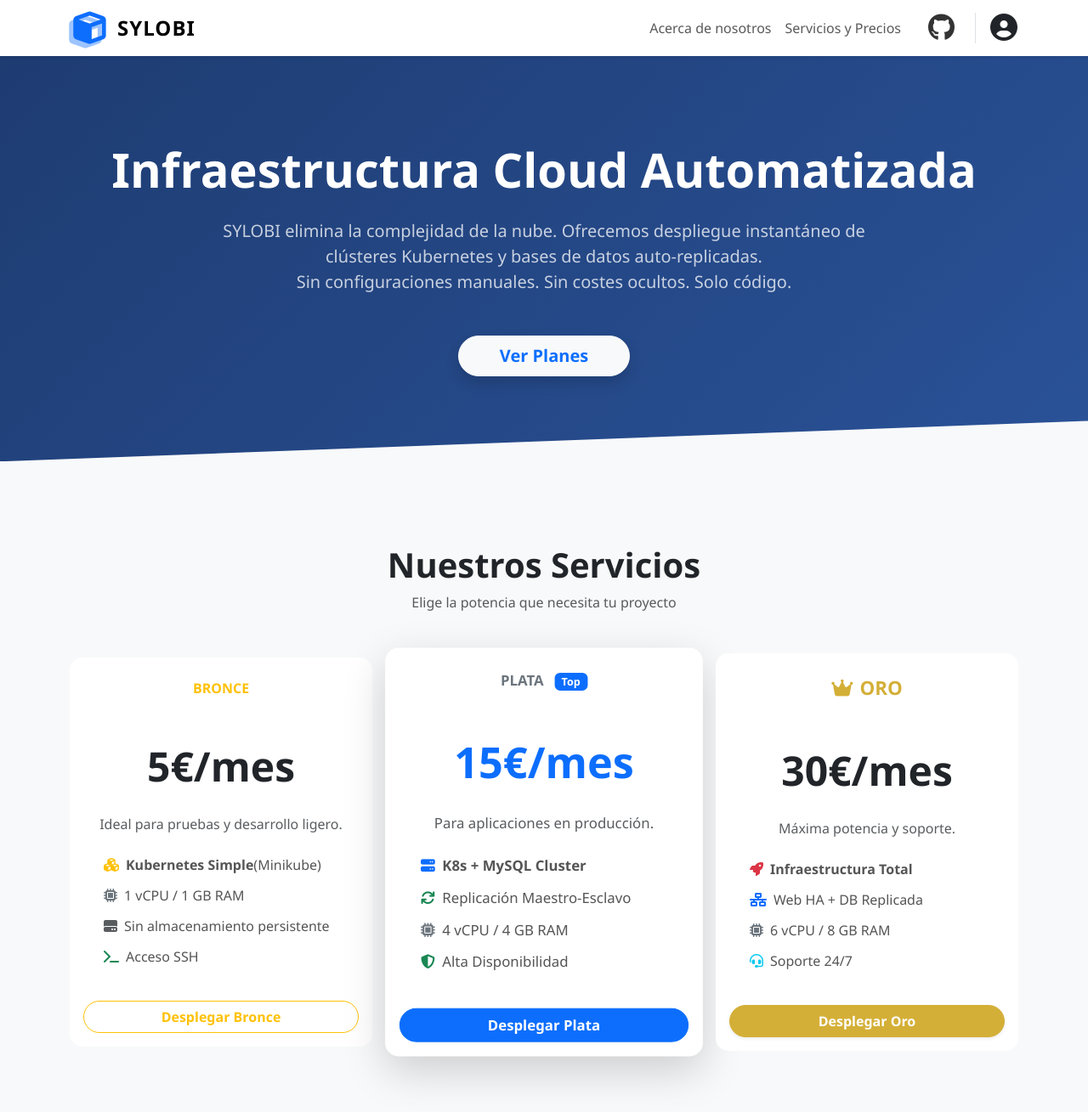
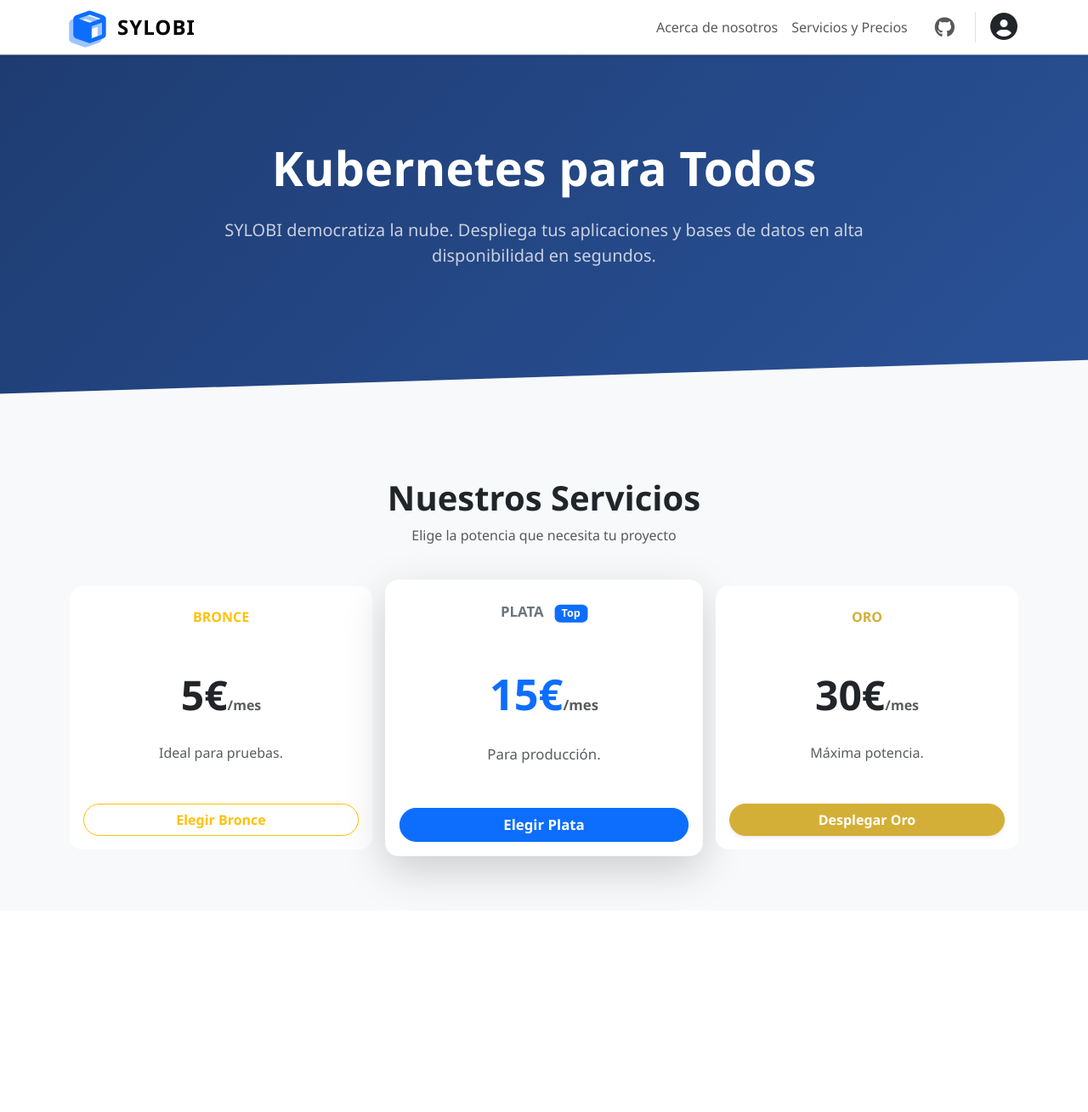
Before and after one commit to leonardsyloadm-cyber/SYLO-Kubernetes-for-all, a PHP site: page / in a window 1280 px wide. Shown: the whole page at 85% size. After the commit the page ends 1052 px from the top, so only its background shows below. Run offline with PHP 8.4, Linux system fonts and the light colour scheme.

Commit message:
He añadido la base de datos del sistema sylo, es una version preliminar pero bueno, el nuevo dockerfile sirve para crear nuestro kubernete de base de datos y el index se relaciona con la base SYLO

```diff
--- a/sylo-web/index.php
+++ b/sylo-web/index.php
@@ -1,35 +1,80 @@
 <?php
-// --- LÓGICA DE BACKEND (PHP) ---
+// --- CONFIGURACIÓN DE LA BASE DE DATOS ---
+// Nombre del host del servicio/contenedor de la base de datos
+$servername = "kylo-main-db";
+$username = "sylo_app";
+$password = "sylo_app_pass";
+$dbname = "kylo_main_db";
 
+// --- LÓGICA DEL BACKEND ---
 if ($_SERVER["REQUEST_METHOD"] == "POST") {
+    // Leemos el JSON que envía el JavaScript
     $data = json_decode(file_get_contents('php://input'), true);
 
     if ($data) {
-        $plan = htmlspecialchars($data['plan']);
-        $cliente = htmlspecialchars($data['cliente']);
-        $id_pedido = time();
+        $plan_name = htmlspecialchars($data['plan']);
+        // Simulamos que el cliente es el email (en el futuro vendrá del login)
+        $cliente_email = htmlspecialchars($data['cliente']);
 
-        // Estructura del pedido
-        $contenido_pedido = json_encode([
-            "id" => $id_pedido,
-            "plan" => $plan,         // "Bronce", "Plata" u "Oro"
-            "cliente" => $cliente,
-            "fecha" => date("Y-m-d H:i:s")
-        ]);
+        try {
+            // 1. CONECTAR A LA BASE DE DATOS (PDO)
+            $conn = new PDO("mysql:host=$servername;dbname=$dbname", $username, $password);
+            // Activamos el modo de excepciones para capturar errores
+            $conn->setAttribute(PDO::ATTR_ERRMODE, PDO::ERRMODE_EXCEPTION);
 
-        // ESCRIBIMOS EN EL VOLUMEN COMPARTIDO
-        $archivo = "/buzon/pedido_" . $id_pedido . ".json";
+            // 2. BUSCAR EL ID DEL PLAN EN LA TABLA 'plans'
+            // Usamos sentencias preparadas (prepare/execute) para EVITAR INYECCIÓN SQL
+            $stmt = $conn->prepare("SELECT id FROM plans WHERE name = :name");
+            $stmt->execute(['name' => $plan_name]);
+            $plan_row = $stmt->fetch(PDO::FETCH_ASSOC);
 
-        if (file_put_contents($archivo, $contenido_pedido) !== false) {
-             $mensaje = "¡ORDEN RECIBIDA! El despliegue del plan '$plan' ha comenzado en segundo plano (Pedido #$id_pedido).";
-             $mensaje .= "\nEl sistema Worker iniciará la creación de la infraestructura en breve.";
-             $status = "success";
-        } else {
-             $mensaje = "Error crítico: No se pudo escribir en el buzón de pedidos (/buzon).";
-             $status = "error";
+            if (!$plan_row) {
+                throw new Exception("El plan '$plan_name' no existe en el catálogo.");
+            }
+            $plan_id = $plan_row['id'];
+
+            // 3. GUARDAR O ACTUALIZAR EL USUARIO EN 'users'
+            // Si el email ya existe, actualizamos el ID para obtenerlo
+            $stmt = $conn->prepare("INSERT INTO users (email, password_hash, company_name) VALUES (:email, 'hash_dummy', 'Cliente Web')
+                                    ON DUPLICATE KEY UPDATE id=LAST_INSERT_ID(id)");
+            $stmt->execute(['email' => $cliente_email]);
+            $user_id = $conn->lastInsertId();
+
+            // 4. CREAR LA ORDEN DE COMPRA EN 'orders'
+            $stmt = $conn->prepare("INSERT INTO orders (user_id, plan_id, status) VALUES (:uid, :pid, 'pending')");
+            $stmt->execute(['uid' => $user_id, 'pid' => $plan_id]);
+            $order_id = $conn->lastInsertId(); // Obtenemos el ID único de la orden
+
+            // 5. ESCRIBIR EN EL BUZÓN (La señal para el Orquestador)
+            // Ahora el JSON incluye el ID real de la base de datos para trazabilidad
+            $contenido_pedido = json_encode([
+                "id" => $order_id,
+                "plan" => $plan_name,
+                "cliente" => $cliente_email,
+                "db_user_id" => $user_id,
+                "fecha" => date("Y-m-d H:i:s")
+            ]);
+
+            $archivo_buzon = "/buzon/orden_" . $order_id . ".json";
+
+            if (!file_put_contents($archivo_buzon, $contenido_pedido)) {
+                throw new Exception("Error crítico escribiendo en el sistema de archivos (/buzon).");
+            }
+
+            $mensaje = "¡COMPRA REGISTRADA! Orden #$order_id guardada en Base de Datos.\nEl orquestador ha recibido la señal.";
+            $status = "success";
+
+        } catch(PDOException $e) {
+            // Error de conexión o consulta SQL
+            $mensaje = "Error de Base de Datos: " . $e->getMessage();
+            $status = "error";
+        } catch(Exception $e) {
+            // Otros errores
+            $mensaje = "Error: " . $e->getMessage();
+            $status = "error";
         }
 
-        // Respuesta inmediata
+        // Devolvemos respuesta JSON al navegador
         header('Content-Type: application/json');
         echo json_encode(["mensaje" => $mensaje, "status" => $status]);
         exit;
@@ -64,24 +109,6 @@ if ($_SERVER["REQUEST_METHOD"] == "POST") {
         }
         .card-price:hover { transform: translateY(-10px); box-shadow: 0 15px 30px rgba(0,0,0,0.15); }
         .price-tag { font-size: 3rem; font-weight: 800; color: var(--sylo-dark); margin: 20px 0; }
-        .feature-list { padding: 0 20px; }
-        .feature-list li { margin-bottom: 12px; color: #555; display: flex; align-items: center; }
-
-        /* Botón GitHub */
-        .github-btn { color: #333; transition: color 0.3s; }
-        .github-btn:hover { color: var(--sylo-primary); }
-
-        .log-display {
-            font-family: monospace;
-            white-space: pre-wrap;
-            background-color: #e9ecef;
-            border: 1px solid #ced4da;
-            padding: 10px;
-            max-height: 300px;
-            overflow-y: scroll;
-            margin-top: 10px;
-            font-size: 0.8rem;
-        }
     </style>
 </head>
 <body>
@@ -103,14 +130,7 @@ if ($_SERVER["REQUEST_METHOD"] == "POST") {
                 <ul class="navbar-nav ms-auto align-items-center">
                     <li class="nav-item"><a class="nav-link" href="#nosotros">Acerca de nosotros</a></li>
                     <li class="nav-item"><a class="nav-link" href="#servicios">Servicios y Precios</a></li>
-
-                    <!-- ENLACE AL REPOSITORIO GITHUB -->
-                    <li class="nav-item ms-3">
-                        <a class="nav-link github-btn" href="https://github.com/leonardsyloadm-cyber/SYLO-Kubernetes-for-all" target="_blank" title="Ver Código en GitHub">
-                            <i class="fab fa-github fa-2x"></i>
-                        </a>
-                    </li>
-
+                    <li class="nav-item ms-3"><a class="nav-link" href="#" target="_blank"><i class="fab fa-github fa-xl"></i></a></li>
                     <li class="nav-item ms-3 border-start ps-3">
                         <button class="btn btn-link text-dark p-0" data-bs-toggle="modal" data-bs-target="#loginModal">
                             <i class="fas fa-user-circle fa-2x"></i>
@@ -121,90 +141,62 @@ if ($_SERVER["REQUEST_METHOD"] == "POST") {
         </div>
     </nav>
 
-    <!-- ACERCA DE NOSOTROS (HERO) -->
+    <!-- HERO SECTION -->
     <section id="nosotros" class="hero text-center">
         <div class="container">
-            <h1 class="display-4 fw-bold mb-4">Infraestructura Cloud Automatizada</h1>
+            <h1 class="display-4 fw-bold mb-4">Kubernetes para Todos</h1>
             <p class="lead mb-5 w-75 mx-auto opacity-75">
-                SYLOBI elimina la complejidad de la nube. Ofrecemos despliegue instantáneo de clústeres Kubernetes y bases de datos auto-replicadas.
-                <br>Sin configuraciones manuales. Sin costes ocultos. Solo código.
+                SYLOBI democratiza la nube. Despliega tus aplicaciones y bases de datos en alta disponibilidad en segundos.
             </p>
-            <a href="#servicios" class="btn btn-light btn-lg px-5 fw-bold text-primary rounded-pill shadow">Ver Planes</a>
         </div>
     </section>
 
-    <!-- SECCIÓN SERVICIOS Y PRECIOS -->
+    <!-- SECCIÓN PRECIOS -->
     <section id="servicios" class="py-5">
         <div class="container">
             <div class="text-center mb-5">
                 <h2 class="fw-bold display-6">Nuestros Servicios</h2>
                 <p class="text-muted">Elige la potencia que necesita tu proyecto</p>
-
-                <!-- Alerta de Estado -->
-                <div id="statusAlert" class="mt-4 alert alert-info" style="display:none; text-align: left;">
-                    <strong>Estado del Aprovisionamiento:</strong>
-                    <div id="logContent" class="log-display"></div>
-                </div>
             </div>
 
             <div class="row justify-content-center align-items-center">
 
-                <!-- PLAN BRONCE (K8s Simple) -->
+                <!-- BRONCE -->
                 <div class="col-lg-4 col-md-6 mb-4">
                     <div class="card card-price h-100">
                         <div class="card-header bg-transparent border-0 pt-4 text-center text-warning fw-bold">BRONCE</div>
                         <div class="card-body text-center">
-                            <div class="price-tag">5€<span class="text-muted-small">/mes</span></div>
-                            <p class="text-muted mb-4">Ideal para pruebas y desarrollo ligero.</p>
-                            <ul class="list-unstyled feature-list text-start ps-4">
-                                <li><i class="fas fa-cubes text-warning me-2"></i> <strong>Kubernetes Simple</strong> (Minikube)</li>
-                                <li><i class="fas fa-microchip text-secondary me-2"></i> 1 vCPU / 1 GB RAM</li>
-                                <li><i class="fas fa-hdd text-muted me-2"></i> Sin almacenamiento persistente</li>
-                                <li><i class="fas fa-terminal text-success me-2"></i> Acceso SSH</li>
-                            </ul>
-                            <button onclick="comprar('Bronce')" class="btn btn-outline-warning w-100 mt-4 rounded-pill fw-bold">Desplegar Bronce</button>
+                            <div class="price-tag">5€<span class="fs-6 text-muted">/mes</span></div>
+                            <p class="text-muted mb-4">Ideal para pruebas.</p>
+                            <button onclick="comprar('Bronce')" class="btn btn-outline-warning w-100 mt-4 rounded-pill fw-bold">Elegir Bronce</button>
                         </div>
                     </div>
                 </div>
 
-                <!-- PLAN PLATA (K8s + DB HA) -->
+                <!-- PLATA -->
                 <div class="col-lg-4 col-md-6 mb-4">
                     <div class="card card-price h-100 border-primary border-2 shadow-lg" style="transform: scale(1.05);">
                         <div class="card-header bg-transparent border-0 pt-4 text-center text-secondary fw-bold">PLATA <span class="badge bg-primary ms-2">Top</span></div>
                         <div class="card-body text-center">
-                            <div class="price-tag text-primary">15€<span class="text-muted-small">/mes</span></div>
-                            <p class="text-muted mb-4">Para aplicaciones en producción.</p>
-                            <ul class="list-unstyled feature-list text-start ps-4">
-                                <li><i class="fas fa-server text-primary me-2"></i> <strong>K8s + MySQL Cluster</strong></li>
-                                <li><i class="fas fa-sync text-success me-2"></i> Replicación Maestro-Esclavo</li>
-                                <li><i class="fas fa-microchip text-secondary me-2"></i> 4 vCPU / 4 GB RAM</li>
-                                <li><i class="fas fa-shield-alt text-success me-2"></i> Alta Disponibilidad</li>
-                            </ul>
-                            <button onclick="comprar('Plata')" class="btn btn-primary w-100 mt-4 rounded-pill fw-bold">Desplegar Plata</button>
+                            <div class="price-tag text-primary">15€<span class="fs-6 text-muted">/mes</span></div>
+                            <p class="text-muted mb-4">Para producción.</p>
+                            <button onclick="comprar('Plata')" class="btn btn-primary w-100 mt-4 rounded-pill fw-bold">Elegir Plata</button>
                         </div>
                     </div>
                 </div>
 
-                <!-- PLAN ORO (Full Stack) - DESBLOQUEADO -->
+                <!-- ORO -->
                 <div class="col-lg-4 col-md-6 mb-4">
                     <div class="card card-price h-100 border-warning border-1">
-                        <div class="card-header bg-transparent border-0 pt-4 text-center" style="color: #d4af37; font-weight: 900; font-size: 1.4rem;">
-                             <i class="fas fa-crown me-2"></i>ORO
-                        </div>
+                        <div class="card-header bg-transparent border-0 pt-4 text-center" style="color: #d4af37; font-weight: 900;">ORO</div>
                         <div class="card-body text-center">
-                            <div class="price-tag">30€<span class="text-muted-small">/mes</span></div>
-                            <p class="text-muted mb-4">Máxima potencia y soporte.</p>
-                            <ul class="list-unstyled feature-list text-start ps-4">
-                                <li><i class="fas fa-rocket text-danger me-2"></i> <strong>Infraestructura Total</strong></li>
-                                <li><i class="fas fa-network-wired text-primary me-2"></i> Web HA + DB Replicada</li>
-                                <li><i class="fas fa-microchip text-secondary me-2"></i> 6 vCPU / 8 GB RAM</li>
-                                <li><i class="fas fa-headset text-info me-2"></i> Soporte 24/7</li>
-                            </ul>
-                            <!-- BOTÓN ACTIVADO -->
+                            <div class="price-tag">30€<span class="fs-6 text-muted">/mes</span></div>
+                            <p class="text-muted mb-4">Máxima potencia.</p>
                             <button onclick="comprar('Oro')" class="btn btn-warning text-white w-100 mt-4 rounded-pill fw-bold shadow-sm" style="background-color: #d4af37; border-color: #d4af37;">Desplegar Oro</button>
                         </div>
                     </div>
                 </div>
+
             </div>
         </div>
     </section>
@@ -221,7 +213,7 @@ if ($_SERVER["REQUEST_METHOD"] == "POST") {
                     <form>
                         <div class="mb-3"><input type="email" class="form-control" placeholder="Email"></div>
                         <div class="mb-3"><input type="password" class="form-control" placeholder="Contraseña"></div>
-                        <div class="d-grid"><button type="button" onclick="alert('Sistema KYLO DB en mantenimiento')" class="btn btn-primary">Entrar</button></div>
+                        <div class="d-grid"><button type="button" onclick="alert('Login en desarrollo')" class="btn btn-primary">Entrar</button></div>
                     </form>
                 </div>
             </div>
@@ -232,38 +224,28 @@ if ($_SERVER["REQUEST_METHOD"] == "POST") {
     <script src="https://cdn.jsdelivr.net/npm/bootstrap@5.3.0/dist/js/bootstrap.bundle.min.js"></script>
     <script>
         async function comprar(plan) {
-            const statusAlert = document.getElementById('statusAlert');
-            const logContent = document.getElementById('logContent');
+            // Simulamos un email aleatorio (en producción vendría de la sesión de usuario)
+            const emailUsuario = "cliente_" + Math.floor(Math.random() * 1000) + "@empresa.com";
 
             if(confirm(`¿Confirmas la contratación del plan ${plan}?`)) {
-
-                // 1. Mostrar estado de carga inmediato
-                logContent.innerHTML = '⏳ Procesando orden...';
-                statusAlert.className = 'mt-4 alert alert-info';
-                statusAlert.style.display = 'block';
-
+                document.body.style.cursor = 'wait';
                 try {
                     const response = await fetch('index.php', {
                         method: 'POST',
                         headers: { 'Content-Type': 'application/json' },
-                        body: JSON.stringify({ plan: plan, cliente: 'Usuario Web' })
+                        body: JSON.stringify({ plan: plan, cliente: emailUsuario })
                     });
                     const data = await response.json();
 
-                    // 2. Mostrar respuesta inmediata del servidor
                     if (data.status === 'success') {
-                        statusAlert.className = 'mt-4 alert alert-success';
+                        alert("✅ " + data.mensaje);
                     } else {
-                        statusAlert.className = 'mt-4 alert alert-danger';
+                        alert("❌ " + data.mensaje);
                     }
-
-                    logContent.innerHTML = data.mensaje;
-                    statusAlert.scrollIntoView({ behavior: 'smooth' });
-
                 } catch (e) {
-                    console.error("Error:", e);
-                    logContent.innerHTML = "❌ Error de conexión.";
-                    statusAlert.className = 'mt-4 alert alert-danger';
+                    alert("Error de conexión con el servidor.");
+                } finally {
+                    document.body.style.cursor = 'default';
                 }
             }
         }
```
Also changed, not shown: sylo-web/init_kylo.sql (added, +75 -0 lines), 1 other file.
